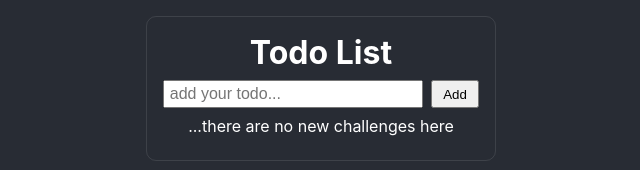
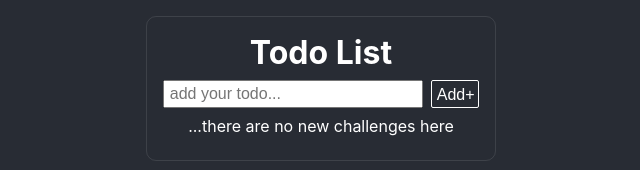
Before and after one commit to timashoff/todo_react_01, a React (Create React App) app: page / in a window 1280 px wide. Shown: the top 170 px of the page, without its empty margins (319-959 px from the left). Built offline with nearby package versions, Linux system fonts and the light colour scheme.

Commit message:
[UI]: add Button

```diff
--- a/src/TodoApp/Todo.module.css
+++ b/src/TodoApp/Todo.module.css
@@ -19,6 +19,7 @@
 .iconDone,
 .iconDelete {
   font-size: 1.5rem;
+  color: rgba(255, 255, 255, 0.809);
 }
 
 .iconDone:hover,
@@ -27,11 +28,11 @@
 }
 
 .iconGreen:hover {
-  color: rgba(106, 142, 35, 0.7);
+  color: aquamarine;
 }
 
 .iconDelete:hover {
-  color: red;
+  color: salmon;
 }
 
 .TodoDone {
--- a/src/TodoApp/TodoActions.js
+++ b/src/TodoApp/TodoActions.js
@@ -1,16 +1,24 @@
+import { RiDeleteBin2Line, RiOpenArmLine } from 'react-icons/ri'
+import { Button } from '../UI/Button'
+import styles from './TodoActions.module.css'
+
 export const TodoActions = ({ clearAll, clearDone, doneCount }) => {
   return (
-    <div>
-      <button onClick={clearAll} title="remove ALL todos">
-        X
-      </button>
-      <button
+    <div className={styles.TodoActions}>
+      <Button
+        onClick={clearAll}
+        title="remove ALL todos"
+        className={styles.iconDellAll}
+      >
+        <RiDeleteBin2Line />
+      </Button>
+      <Button
         onClick={clearDone}
         disabled={!doneCount}
         title="remove done todos"
       >
-        V
-      </button>
+        <RiOpenArmLine />
+      </Button>
     </div>
   )
 }
--- a/src/TodoApp/TodoActions.module.css
+++ b/src/TodoApp/TodoActions.module.css
@@ -0,0 +1,15 @@
+.TodoActions {
+  display: flex;
+  justify-content: center;
+  gap: 1rem;
+}
+
+.iconDellAll {
+  color: red;
+}
+
+:disabled,
+:disabled:hover {
+  color: rgba(128, 128, 128, 0.3);
+  border: 1px solid rgba(128, 128, 128, 0.3);
+}
--- a/src/TodoApp/TodoForm.js
+++ b/src/TodoApp/TodoForm.js
@@ -1,4 +1,5 @@
 import { useState } from 'react'
+import { Button } from '../UI/Button'
 import styles from './TodoForm.module.css'
 
 export const TodoForm = ({ addTodo }) => {
@@ -19,7 +20,7 @@ export const TodoForm = ({ addTodo }) => {
         value={text}
         onChange={(e) => setText(e.target.value)}
       />
-      <button>Add</button>
+      <Button>Add+</Button>
     </form>
   )
 }
--- a/src/TodoApp/TodoForm.module.css
+++ b/src/TodoApp/TodoForm.module.css
@@ -1,6 +1,7 @@
 .TodoForm {
   display: flex;
   justify-content: center;
+  align-items: center;
   gap: 0.5rem;
 }
 
@@ -9,7 +10,3 @@
   padding: 0.2rem 0.3rem;
   font-size: 1rem;
 }
-
-.TodoForm button {
-  width: 3rem;
-}
--- a/src/UI/Button.js
+++ b/src/UI/Button.js
@@ -0,0 +1,9 @@
+import styles from './Button.module.css'
+export const Button = (props) => {
+  const { children, disabled = false } = props
+  return (
+    <button {...props} disabled={disabled} className={styles.Button}>
+      {children}
+    </button>
+  )
+}
--- a/src/UI/Button.module.css
+++ b/src/UI/Button.module.css
@@ -0,0 +1,15 @@
+.Button {
+  width: 3rem;
+  height: 1.75rem;
+  padding: 0.3rem;
+  border-radius: 2px;
+  border: 1px solid white;
+  color: white;
+  font-size: 1rem;
+  background-color: rgba(0, 0, 0, 0);
+}
+
+.Button:hover {
+  cursor: pointer;
+  background-color: rgba(0, 0, 0, 0.25);
+}
```
